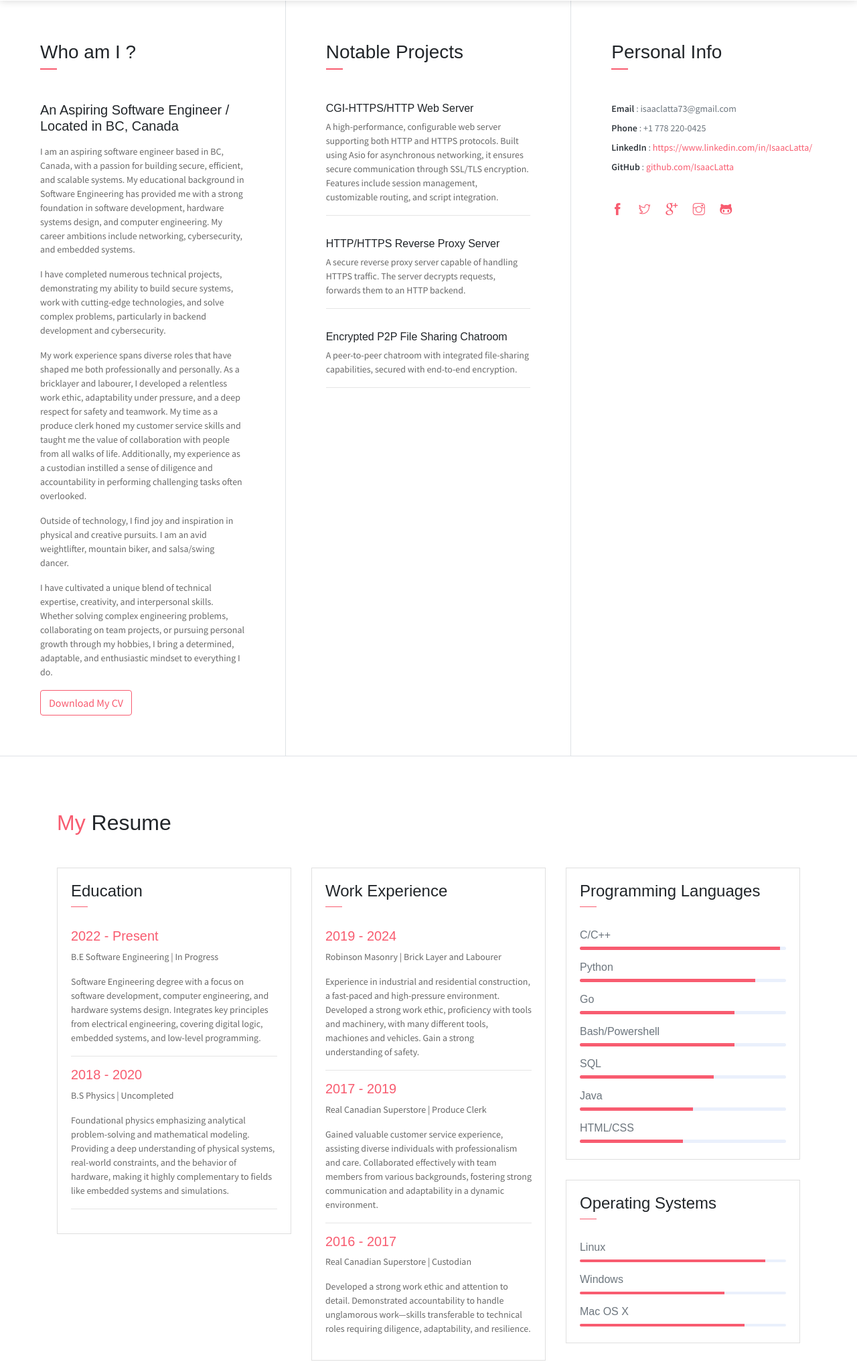
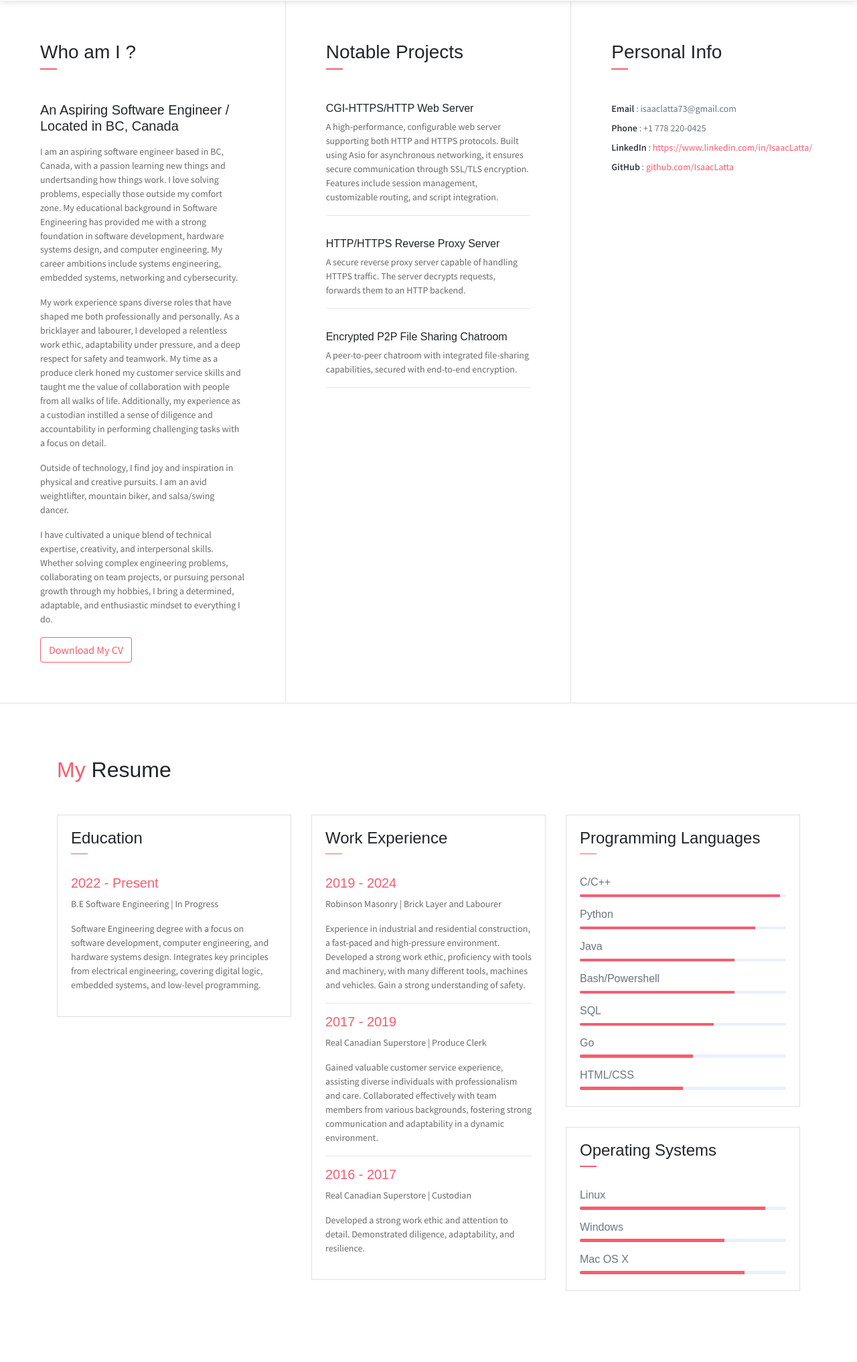
Before and after one commit to IsaacLatta/My-Website, a website: page public/index.html in a window 1280 px wide. Shown: the part 705-2738 px from the top of the page at 67% size. Drawn offline with Linux system fonts and the light colour scheme; some icons are missing.

Commit message:
Updated the bio

```diff
--- a/public/index.html
+++ b/public/index.html
@@ -64,15 +64,16 @@
                     <h3 class="font-weight-light">Who am I ?</h3>
                     <span class="line mb-5"></span>
                     <h5 class="mb-3">An Aspiring Software Engineer / Located in BC, Canada</h5>
-                    <p class="mt-20">I am an aspiring software engineer based in BC, Canada, with a passion for building secure, efficient, and scalable systems.
+                    <p class="mt-20">I am an aspiring software engineer based in BC, Canada, with a passion learning new things and undertsanding how things work.
+                        I love solving problems, especially those outside my comfort zone.
                         My educational background in Software Engineering has provided me with a strong foundation in software development, hardware systems design, and computer engineering.
-                        My career ambitions include networking, cybersecurity, and embedded systems.
+                        My career ambitions include systems engineering, embedded systems, networking and cybersecurity.
                     </p>
-                    <p class="mt-20">I have completed numerous technical projects, demonstrating my ability to build secure systems, work with cutting-edge technologies, and solve complex problems, particularly
+                    <!-- <p class="mt-20">I have completed numerous technical projects, demonstrating my ability to build secure systems, work with cutting-edge technologies, and solve complex problems, particularly
                          in backend development and cybersecurity.
-                    </p>
+                    </p> -->
                     <p class="mt-20">My work experience spans diverse roles that have shaped me both professionally and personally. As a bricklayer and labourer, I developed a relentless work ethic, adaptability under pressure, and a deep respect for safety and teamwork. My time as a produce clerk honed my customer service skills and taught me the value of collaboration with people from all walks of life.
-                        Additionally, my experience as a custodian instilled a sense of diligence and accountability in performing challenging tasks often overlooked.
+                        Additionally, my experience as a custodian instilled a sense of diligence and accountability in performing challenging tasks with a focus on detail.
                     </p>
                     <p class="mt-20">Outside of technology, I find joy and inspiration in physical and creative pursuits. I am an avid weightlifter, mountain biker, and salsa/swing dancer.</p>
                     <p class="mt-20">I have cultivated a unique blend of technical expertise, creativity, and interpersonal skills. Whether solving complex engineering problems, collaborating on team projects,
@@ -139,13 +140,13 @@
                         </a>
                     </li>
                 </ul>
-                <ul class="social-icons pt-3">
+                <!-- <ul class="social-icons pt-3">
                     <li class="social-item"><a class="social-link" href="#"><i class="ti-facebook" aria-hidden="true"></i></a></li>
                     <li class="social-item"><a class="social-link" href="#"><i class="ti-twitter" aria-hidden="true"></i></a></li>
                     <li class="social-item"><a class="social-link" href="#"><i class="ti-google" aria-hidden="true"></i></a></li>
                     <li class="social-item"><a class="social-link" href="#"><i class="ti-instagram" aria-hidden="true"></i></a></li>
                     <li class="social-item"><a class="social-link" href="#"><i class="ti-github" aria-hidden="true"></i></a></li>
-                </ul>
+                </ul>   -->
             </div>
         </div>
     </div>
@@ -169,14 +170,14 @@
                             <P class="subtitle">Software Engineering degree with a focus on software development, computer engineering, and hardware systems design.
                                 Integrates key principles from electrical engineering, covering digital logic, embedded systems, and low-level programming.
                             </P>
-                            <hr>
+                            <!-- <hr>
                             <h6 class="title text-danger">2018 - 2020</h6>
                             <P>B.S Physics | Uncompleted</P>
                             <P class="subtitle">Foundational physics emphasizing analytical problem-solving and mathematical modeling.
                                 Providing a deep understanding of physical systems, real-world constraints, and the behavior of hardware,
                                 making it highly complementary to fields like embedded systems and simulations.
                             </P>
-                            <hr>
+                            <hr> -->
                         </div>
                     </div>
                 </div>
@@ -192,7 +193,7 @@
                             <h6 class="title text-danger">2019 - 2024</h6>
                             <P>Robinson Masonry | Brick Layer and Labourer</P>
                             <P class="subtitle">Experience in industrial and residential construction, a fast-paced and high-pressure environment. Developed a strong work ethic, proficiency with tools and machinery,
-                                with many different tools, machiones and vehicles. Gain a strong understanding of safety.
+                                with many different tools, machines and vehicles. Gain a strong understanding of safety.
                             </P>
                             <hr>
                             <h6 class="title text-danger">2017 - 2019</h6>
@@ -203,9 +204,7 @@
                             <hr>
                             <h6 class="title text-danger">2016 - 2017</h6>
                             <P>Real Canadian Superstore | Custodian</P>
-                            <P class="subtitle">Developed a strong work ethic and attention to detail. Demonstrated accountability to handle
-                                unglamorous work—skills transferable to technical roles requiring diligence, adaptability, and resilience.</P>
-
+                            <P class="subtitle">Developed a strong work ethic and attention to detail. Demonstrated diligence, adaptability, and resilience.</P>
                         </div>
                     </div>
                 </div>
@@ -226,7 +225,7 @@
                             <div class="progress mb-3">
                                 <div class="progress-bar bg-danger" role="progressbar" style="width: 85%" aria-valuenow="25" aria-valuemin="0" aria-valuemax="100"></div>
                             </div>
-                            <h6>Go</h6>
+                            <h6>Java</h6>
                             <div class="progress mb-3">
                                 <div class="progress-bar bg-danger" role="progressbar" style="width: 75%" aria-valuenow="50" aria-valuemin="0" aria-valuemax="100"></div>
                             </div>
@@ -238,7 +237,7 @@
                             <div class="progress mb-3">
                                 <div class="progress-bar bg-danger" role="progressbar" style="width: 65%" aria-valuenow="75" aria-valuemin="0" aria-valuemax="100"></div>
                             </div>
-                            <h6>Java</h6>
+                            <h6>Go</h6>
                             <div class="progress mb-3">
                                 <div class="progress-bar bg-danger" role="progressbar" style="width: 55%" aria-valuenow="75" aria-valuemin="0" aria-valuemax="100"></div>
                             </div>
```
Also changed, not shown: public/assets/scss/isaaclatta.scss (renamed from public/assets/scss/johndoe.scss, +0 -14 lines), public/assets/css/isaaclatta.css, 3 other files.
